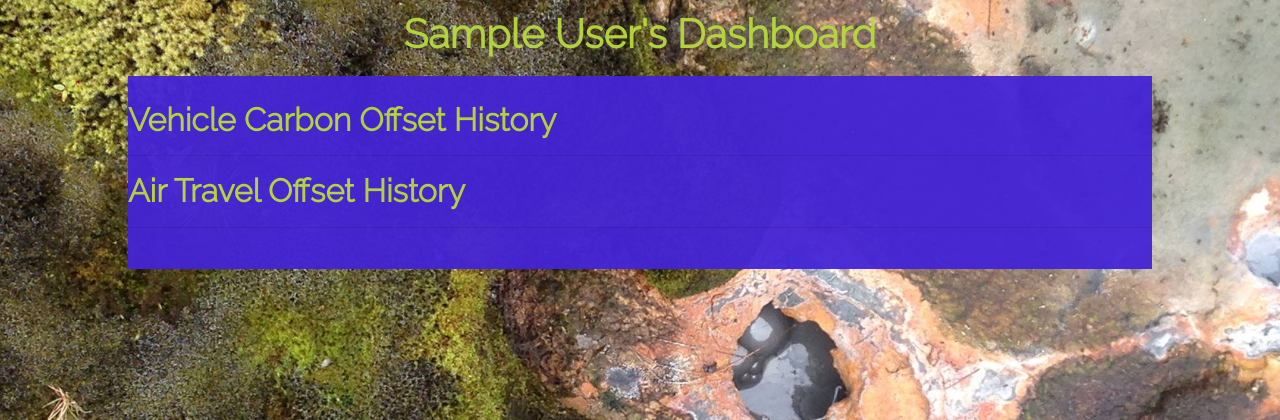
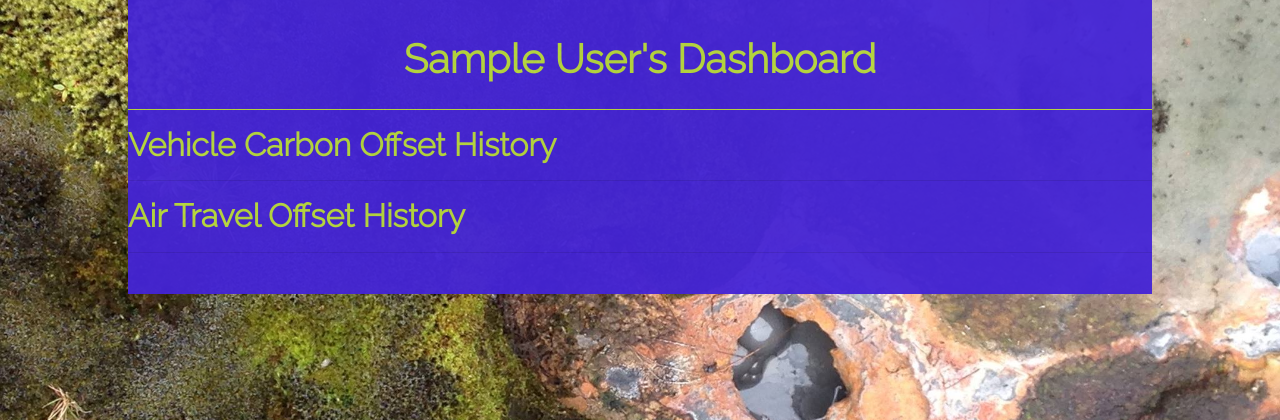
Before and after one commit to kc108/carbon-project, a Flask app: page /home in a window 1280 px wide. Shown: the part 62-482 px from the top of the page. Run offline with Flask 2, Linux system fonts and the light colour scheme; the visitor is signed in with stand-in values (Sample User, id 1); data comes from the database, SQL or seed files in the repository; data that the repository does not hold is empty; some libraries are stand-ins or nearby versions.

Commit message:
fixed link on dashboard, accidently replaced <a> tag with a <div>

```diff
--- a/static/css/style.css
+++ b/static/css/style.css
@@ -140,7 +140,7 @@ nav.navbar, #navbar-bg-base {
     margin: 25px;
 }
 
-.ground-line-break, .aeroplane-line-break {
+.ground-line-break, .aeroplane-line-break, .dashboard-line-break {
     border-color: #B8D93F;
 }
 
--- a/templates/home.html
+++ b/templates/home.html
@@ -1,8 +1,9 @@
 {% extends 'base.html' %}
 
 {% block content %}
+<div class="dashboard-container">
     <h1 class="dashboard-title">{% block title %} {{ user.full_name }}'s Dashboard {% endblock %}</h1>
-<div class="dashboard-container">
+    <hr class="dashboard-line-break"/>
     <h2 class="car-title-dashboard">Vehicle Carbon Offset History</h2>
     <hr>
     {% for query in ground_queries %}
```
